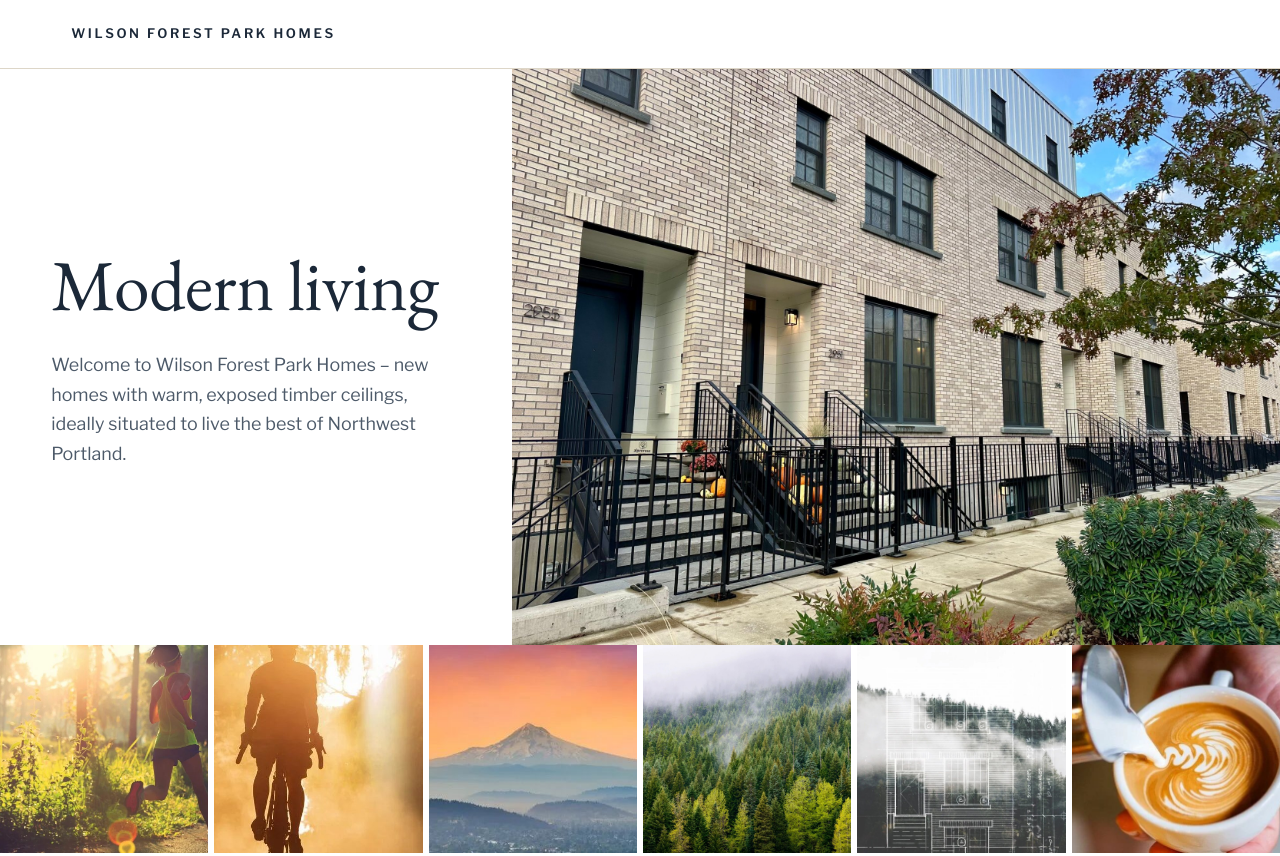
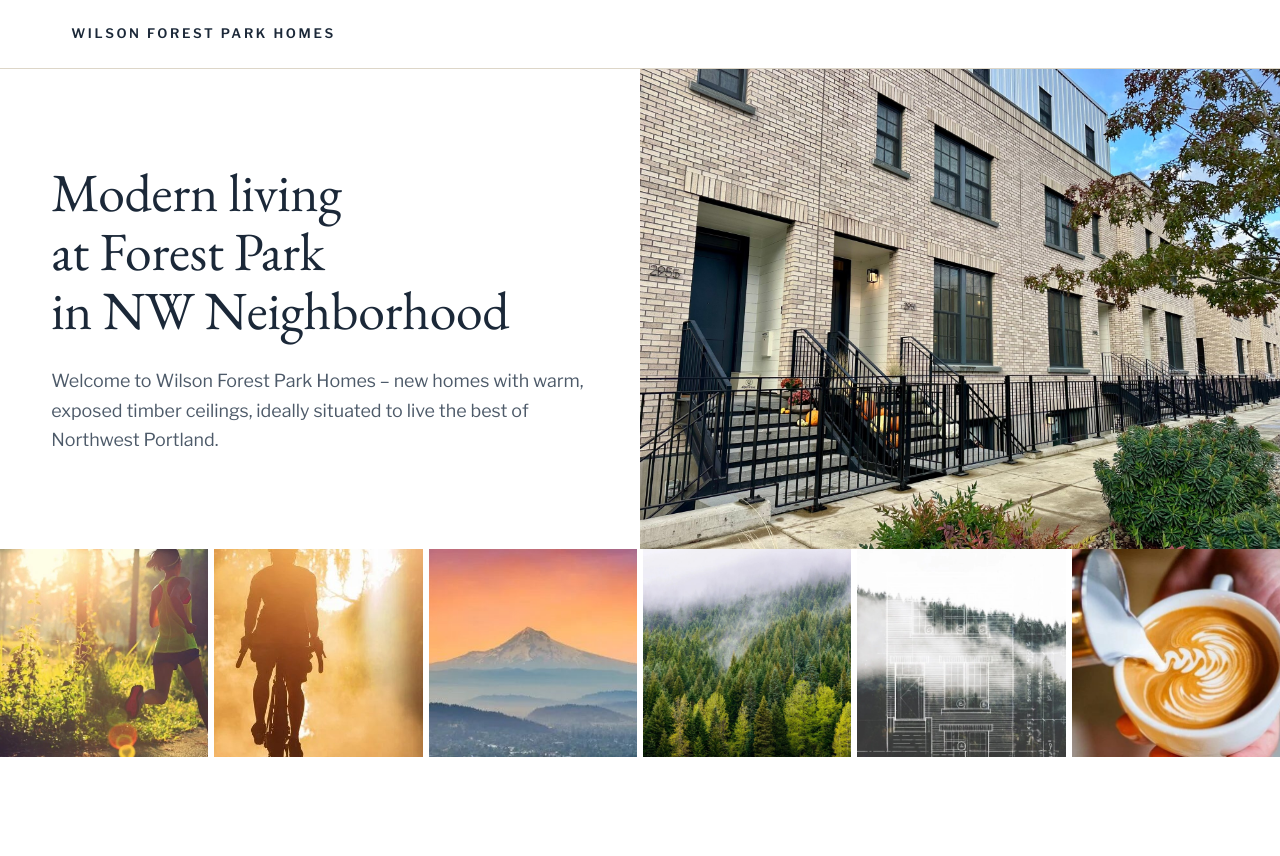
Before and after one commit to noelallenjohnson/wilsonpdx, a plain HTML site: page index.html in a window 1280 px wide. Shown: the top 856 px of the page. Drawn offline with nearby package versions, Linux system fonts and the light colour scheme.

Commit message:
Three-line headline: Modern living at Forest Park in NW Neighborhood
Co-Authored-By: Claude Fable 5.2 <noreply@anthropic.com>
Claude-Session: https://claude.ai/code/session_01JqTUiraVWiSiauD3aP3p3o

```diff
--- a/index.html
+++ b/index.html
@@ -83,7 +83,9 @@
   .button:hover { background: transparent; color: var(--ink); }
 
   /* Hero */
-  .hero { display: grid; grid-template-columns: 0.8fr 1.2fr; align-items: center; }
+  .hero { display: grid; grid-template-columns: 1fr 1fr; align-items: center; }
+  .hero h1 { font-size: clamp(2.2rem, 4.2vw, 3.6rem); }
+  .hero h1 span { display: block; }
   .hero__text {
     display: flex; flex-direction: column; justify-content: center; gap: 1.6rem;
     padding: clamp(40px, 7vw, 96px) var(--gutter);
@@ -192,7 +194,7 @@
   <!-- Section 1: Intro -->
   <section class="hero">
     <div class="hero__text">
-      <h1>Modern living</h1>
+      <h1><span>Modern living</span> <span>at Forest Park</span> <span>in NW Neighborhood</span></h1>
       <p>Welcome to Wilson Forest Park Homes – new homes with warm, exposed timber ceilings, ideally situated to live the best of Northwest Portland.</p>
     </div>
     <div class="hero__photo">
```
